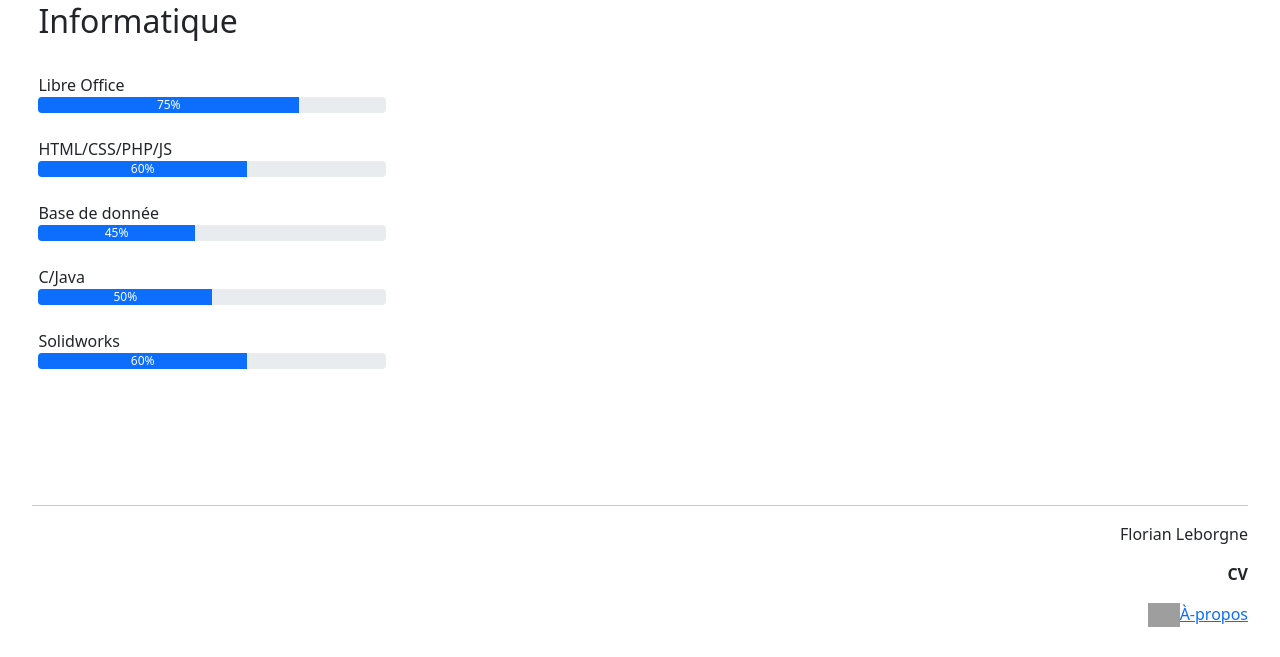
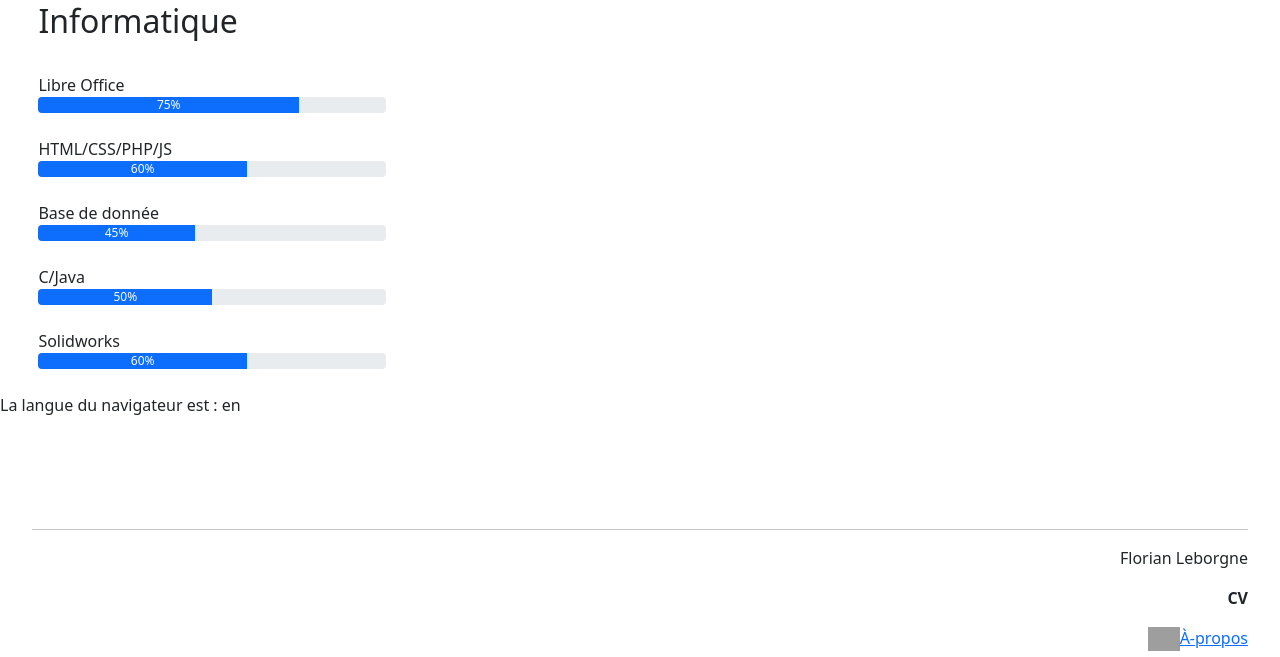
Before and after one commit to florian813/Cv, a PHP site: template src/view/modules/cv.php in a window 1280 px wide. Shown: the part 1046-1703 px from the top of the page. Before the commit the page ends 1673 px from the top, so only its background shows below. Run offline with PHP 8.4, Linux system fonts and the light colour scheme; the template is opened without the code that fills it: most values are stand-ins (such as "Sample title", 1, 10 or a date in 2020); grey boxes are pictures that could not be loaded.

Commit message:
Update cv.php

```diff
--- a/src/view/modules/cv.php
+++ b/src/view/modules/cv.php
@@ -179,4 +179,7 @@
   			<div class="progress-bar" role="progressbar" style="width: 60%;" aria-valuenow="60" aria-valuemin="0" aria-valuemax="100">60%</div>
 		</div><br>
 		</div>
+		<?php
+echo "La langue du navigateur est : ".substr($_SERVER['HTTP_ACCEPT_LANGUAGE'], 0, 2)."";
+?>
 	</div>
```
